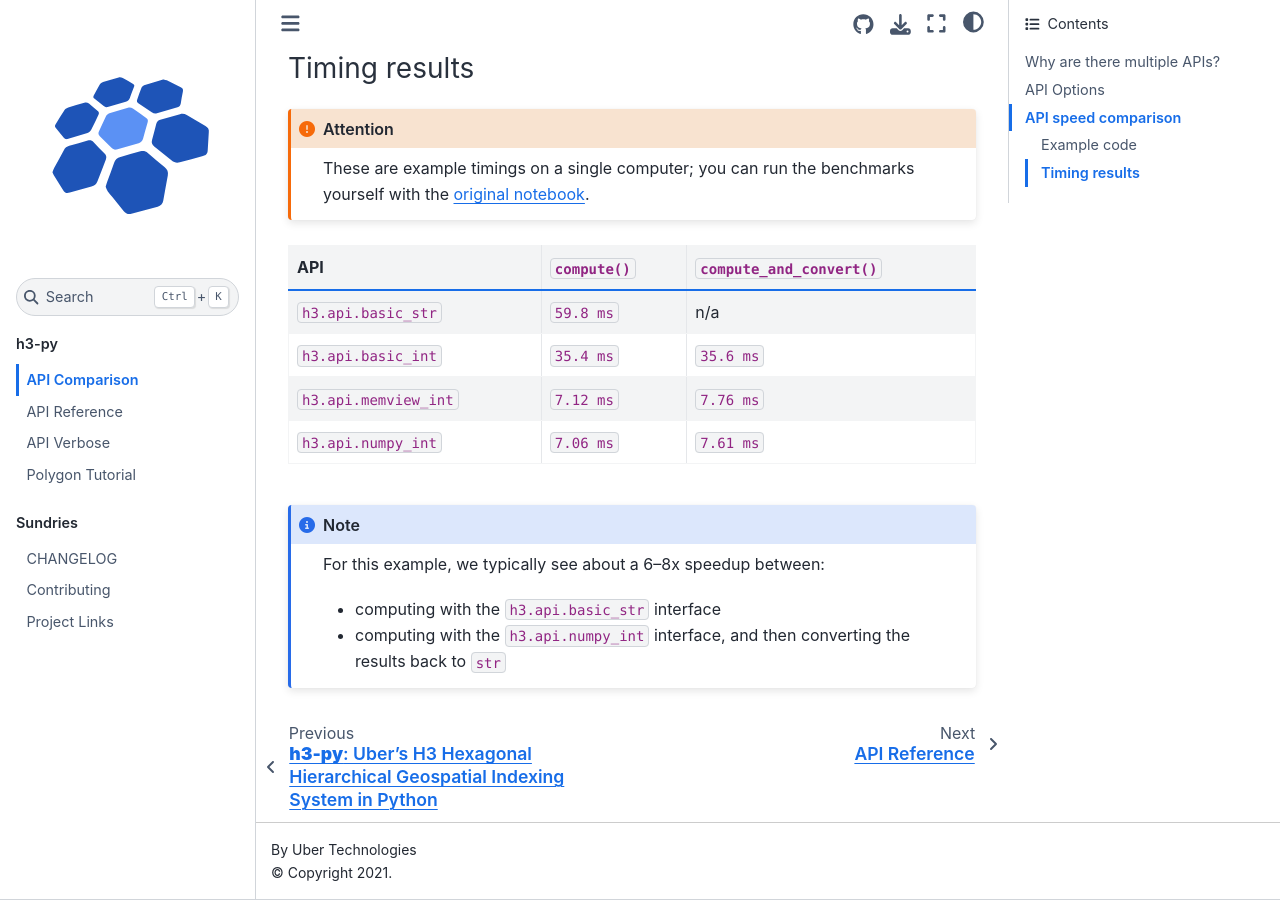
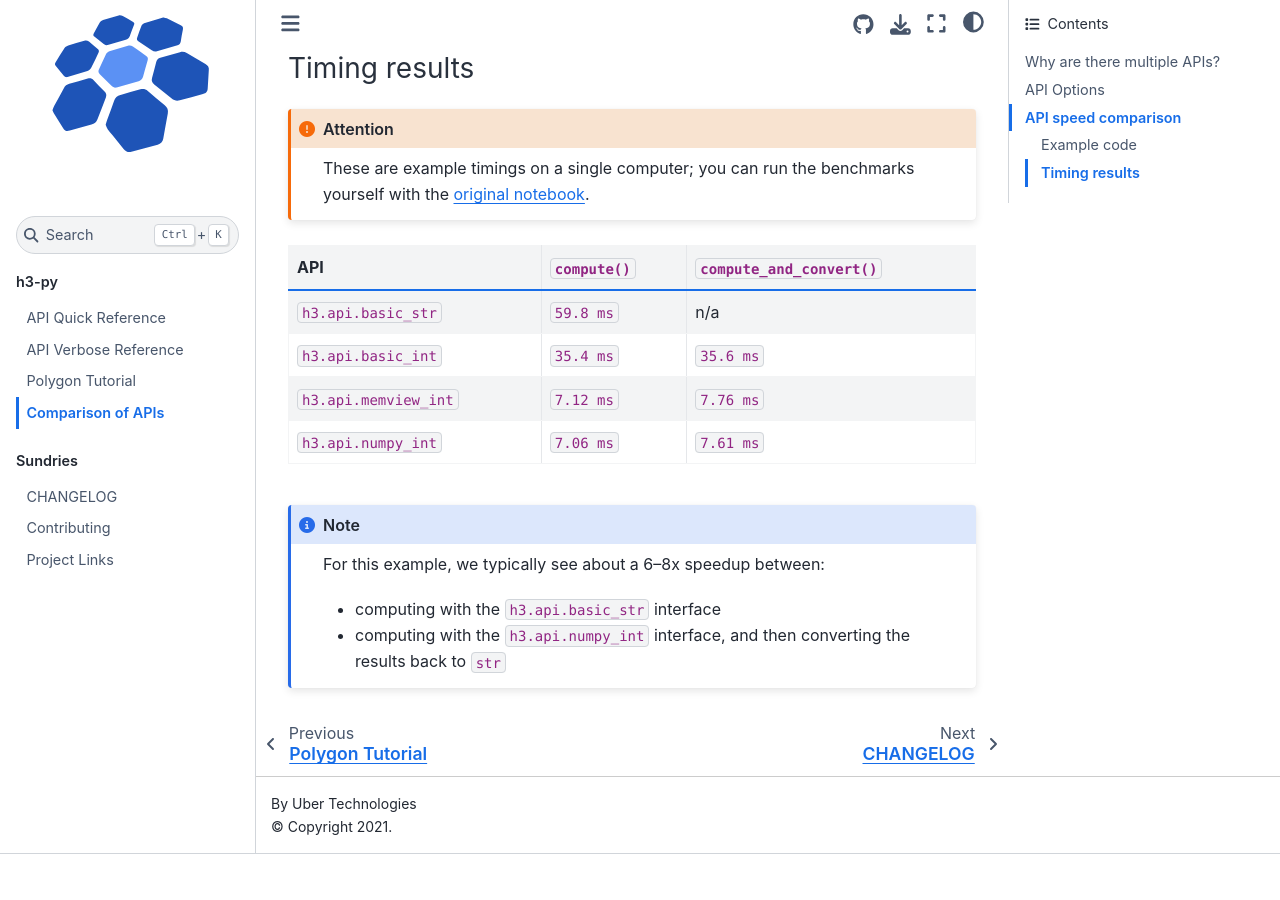
Before and after one commit to uber/h3-py, a Jupyter Book: the page built from docs/api_comparison.md, in a window 1280 px wide and 900 px high, scrolled down 4951 px. Built offline with Jupyter Book 1.0.4 settings and Sphinx 7.4.7 and the Sphinx Book theme 1.1.4, drawn with Linux system fonts in a browser that asks for light colours; after the commit the page ends 5805 px from its top, so only the background shows below that; some of the changed text lies outside the part shown.

Commit message:
Nicer flow

```diff
--- a/docs/_toc.yml
+++ b/docs/_toc.yml
@@ -6,10 +6,10 @@ root: intro
 parts:
 - caption: h3-py
   chapters:
-  - file: api_comparison
-  - file: api_reference
+  - file: api_quick
   - file: api_verbose
   - file: polygon_tutorial
+  - file: api_comparison
 
 - caption: Sundries
   chapters:
--- a/docs/api_comparison.md
+++ b/docs/api_comparison.md
@@ -1,4 +1,4 @@
-# API Comparison
+# Comparison of APIs
 
 The `h3-py` library provides several APIs which share the same functions,
 but differ in their input and output types:
```
Also changed, not shown: docs/api_quick.md (renamed from docs/api_reference.md, +10 -2 lines), docs/api_verbose.md (+3 -1 lines).
